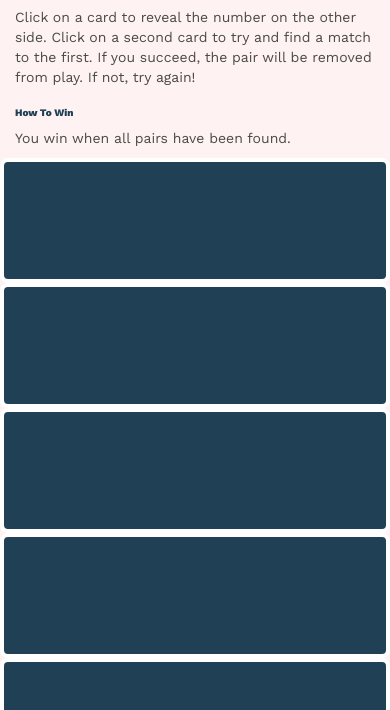
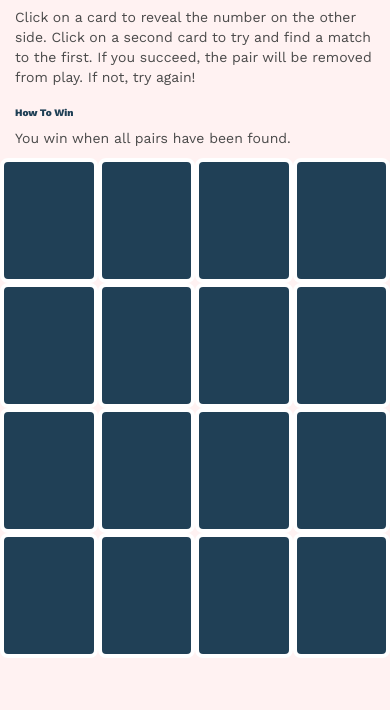
Before and after one commit to joelljones/MatchGame, a plain HTML site: page index.html in a window 390 px wide. Shown: the part 134-844 px from the top of the page. Drawn offline with nearby package versions, Linux system fonts and the light colour scheme.

Commit message:
update html layout

```diff
--- a/index.html
+++ b/index.html
@@ -3,11 +3,8 @@
   <head>
     <title>Match Game</title>
     <link rel="icon" href="./favicon.png" type="image/x-icon">
-  <!-- RESET -->
-    <link href="resources/css/reset.css" type="text/css" rel="stylesheet">
   <!-- BOOTSTRAP -->
-    <link href="https://maxcdn.bootstrapcdn.com/bootstrap/3.3.7/css/bootstrap.min.css" rel="stylesheet"
-        integrity="sha384-BVYiiSIFeK1dGmJRAkycuHAHRg32OmUcww7on3RYdg4Va+PmSTsz/K68vbdEjh4u" crossorigin="anonymous">
+    <link href="https://maxcdn.bootstrapcdn.com/bootstrap/3.3.7/css/bootstrap.min.css" rel="stylesheet" integrity="sha384-BVYiiSIFeK1dGmJRAkycuHAHRg32OmUcww7on3RYdg4Va+PmSTsz/K68vbdEjh4u" crossorigin="anonymous">
   <!-- FONTS -->
     <link href="https://fonts.googleapis.com/css?family=Work+Sans:400,800,900" rel="stylesheet">
   <!-- STYLESHEET -->
@@ -26,43 +23,44 @@
         </div>
         <div class="col-md-9" id="game">
           <div class="row">
-            <div class="col-md-3 card">
+            <div class="col-xs-3 card">
               <p></p>
             </div>
-            <div class="col-md-3 card">
+            <div class="col-xs-3 card">
             </div>
-            <div class="col-md-3 card">
+            <div class="col-xs-3 card">
             </div>
-            <div class="col-md-3 card">
+            <div class="col-xs-3 card">
             </div>
-            <div class="col-md-3 card">
+            <div class="col-xs-3 card">
             </div>
-            <div class="col-md-3 card">
+            <div class="col-xs-3 card">
             </div>
-            <div class="col-md-3 card">
+            <div class="col-xs-3 card">
             </div>
-            <div class="col-md-3 card">
+            <div class="col-xs-3 card">
             </div>
-            <div class="col-md-3 card">
+            <div class="col-xs-3 card">
             </div>
-            <div class="col-md-3 card">
+            <div class="col-xs-3 card">
             </div>
-            <div class="col-md-3 card">
+            <div class="col-xs-3 card">
             </div>
-            <div class="col-md-3 card">
+            <div class="col-xs-3 card">
             </div>
-            <div class="col-md-3 card">
+            <div class="col-xs-3 card">
             </div>
-            <div class="col-md-3 card">
+            <div class="col-xs-3 card">
             </div>
-            <div class="col-md-3 card">
+            <div class="col-xs-3 card">
             </div>
-            <div class="col-md-3 card">
+            <div class="col-xs-3 card">
             </div>
           </div>
         </div>
       </div>
     </div>
+
   <!-- JQUERY -->
     <script
       src="https://code.jquery.com/jquery-3.1.1.min.js"
--- a/resources/js/match-game.js
+++ b/resources/js/match-game.js
@@ -15,7 +15,7 @@ $(document).ready(function() {
 
 var values = [];
 MatchGame.generateCardValues = function() {
-  for (var i = 1; i = 8; i++) {
+  for (var i = 1; i < 9; i++) {
     values.push().push();
   }
 
```
